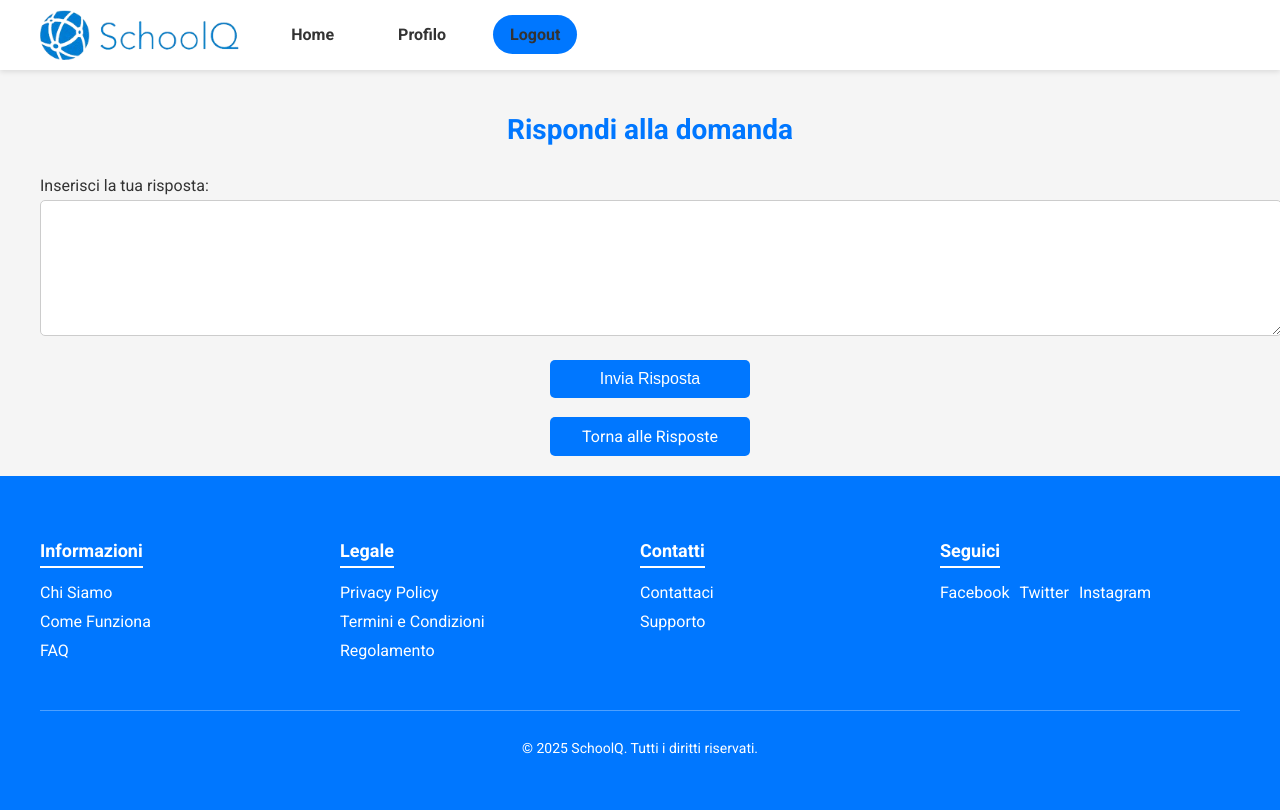
After one commit to Polettogamer/GEPROGETTO, a PHP site: page /php_front/nuova_risposta.php?id=2 in a window 1280 px wide. The commit adds this page. Run offline with PHP 8.4, Linux system fonts and the light colour scheme; the visitor is signed in with stand-in values (Sample User, id 1).

Commit message:
10.O8
CIAO

```diff
--- /dev/null
+++ b/PagWebSchoolQ/CSS/nuova_risposta.css
@@ -0,0 +1,288 @@
+/* Impostazioni di base */
+body {
+    margin: 0;
+    padding: 0;
+    font-family: 'Roboto', sans-serif;
+    background-color: #f5f5f5;
+  }
+
+  /* TOP NAVBAR: centrata e moderna */
+  .top-navbar {
+    position: fixed;
+    top: 0;
+    left: 0;
+    width: 100%;
+    background-color: #ffffff;
+    box-shadow: 0 2px 5px rgba(0,0,0,0.1);
+    z-index: 1100;
+    padding: 10px 0;
+  }
+
+  .nav-container {
+    max-width: 1200px;
+    margin: 0 auto;
+    display: flex;
+    align-items: center;
+    padding: 0 20px;
+  }
+
+  .nav-container .logo {
+    display: flex;
+    align-items: center;
+  }
+
+  .nav-container .logo img {
+    max-height: 50px;
+    margin-right: 20px;
+  }
+
+  .nav-links {
+    list-style: none;
+    display: flex;
+    margin: 0;
+    padding: 0;
+  }
+
+  .nav-links li {
+    margin: 0 15px;
+  }
+
+  .nav-links li a {
+    text-decoration: none;
+    color: #333;
+    font-size: 16px;
+    font-weight: 600;
+    padding: 8px 15px;
+    border: 2px solid transparent;
+    border-radius: 50px;
+    transition: all 0.3s ease;
+  }
+
+  .nav-links li a:hover {
+    background-color: #0077ff;
+    color: #fff;
+    border-color: #0077ff;
+  }
+
+  .button {
+    background-color: #0099ff;
+    color: white;
+    padding: 10px 20px;
+    border: none;
+    border-radius: 50px;
+    text-decoration: none;
+    font-weight: 600;
+    transition: all 0.3s ease;
+  }
+
+  .button:hover {
+    background-color: #0077ff;
+  }
+
+  .toggle-btn {
+    font-size: 24px;
+    background: none;
+    border: none;
+    color: #0077ff;
+    cursor: pointer;
+    margin-right: 20px;
+  }
+
+  /* SIDEBAR (MENU A TENDINA) */
+  .sidebar {
+    position: fixed;
+    top: 0;
+    left: -300px; /* inizialmente nascosto */
+    width: 300px;
+    height: 100%;
+    background-color: #0077ff;
+    color: white;
+    padding-top: 70px; /* spazio per la navbar */
+    transition: left 0.3s ease;
+    overflow-y: auto;
+    z-index: 1050;
+  }
+
+  .sidebar.active {
+    left: 0;
+  }
+
+  .sidebar h3 {
+    text-align: center;
+    font-size: 24px;
+    margin-bottom: 20px;
+  }
+
+  .sidebar ul {
+    list-style: none;
+    padding: 0;
+  }
+
+  .sidebar ul li {
+    padding: 15px 20px;
+    border-bottom: 1px solid rgba(255,255,255,0.2);
+  }
+
+  .sidebar ul li:hover {
+    background-color: rgba(255,255,255,0.1);
+  }
+
+  .sidebar ul li a {
+    text-decoration: none;
+    color: white;
+    font-size: 18px;
+    display: block;
+  }
+
+  /* MAIN CONTENT: area principale della pagina */
+  .main-content {
+    margin-top: 70px; /* spazio per la navbar */
+    padding: 20px;
+    transition: margin-left 0.3s ease;
+    margin-left: 20px; /* default quando il sidebar è chiuso */
+  }
+
+  .main-content.shifted {
+    margin-left: 320px; /* 300px sidebar + 20px margine */
+  }
+
+  /* STILI SPECIFICI PER LA PAGINA NUOVA_RISPOSTA */
+  .main-content h2 {
+    text-align: center;
+    margin-bottom: 30px;
+    font-size: 28px;
+    color: #0077ff;
+  }
+
+  .form-group {
+    margin-bottom: 20px;
+  }
+
+  .form-group label {
+    display: block;
+    font-size: 16px;
+    margin-bottom: 5px;
+    color: #333;
+  }
+
+  .form-group textarea {
+    width: 100%;
+    padding: 10px;
+    font-size: 16px;
+    border: 1px solid #ccc;
+    border-radius: 5px;
+    resize: vertical;
+  }
+
+  /* Bottone per inviare la risposta */
+  .main-content button[type="submit"] {
+    display: block;
+    width: 100%;
+    max-width: 200px;
+    margin: 0 auto;
+    padding: 10px 20px;
+    font-size: 16px;
+    color: #fff;
+    background-color: #0077ff;
+    border: none;
+    border-radius: 5px;
+    cursor: pointer;
+    transition: background-color 0.3s ease;
+  }
+
+  .main-content button[type="submit"]:hover {
+    background-color: #005bb5;
+  }
+
+  .button {
+    background-color: #0077ff;
+    color: white;
+    padding: 10px 20px;
+    border: none;
+    border-radius: 50px;
+    text-decoration: none;
+    font-weight: normal;  /* Cambiato da bold a normal */
+    font-family: 'Roboto', sans-serif; /* Assicura che il font sia lo stesso */
+    font-size: 16px; /* Imposta la stessa dimensione */
+    transition: all 0.3s ease;
+    cursor: pointer;
+    }
+
+    .button:hover {
+        background-color: #005bb5;
+    }
+
+  /* Messaggi di feedback */
+  .feedback {
+    color: red;
+    text-align: center;
+    margin-bottom: 20px;
+  }
+
+  /* FOOTER */
+  .footer {
+    background-color: #0077ff;
+    color: #fff;
+    padding: 40px 20px;
+    font-family: 'Roboto', sans-serif;
+  }
+
+  .footer-container {
+    max-width: 1200px;
+    margin: 0 auto;
+    display: flex;
+    flex-wrap: wrap;
+    justify-content: space-between;
+  }
+
+  .footer-section {
+    flex: 1;
+    min-width: 200px;
+    margin-bottom: 20px;
+  }
+
+  .footer-section h4 {
+    font-size: 18px;
+    margin-bottom: 15px;
+    border-bottom: 2px solid #fff;
+    display: inline-block;
+    padding-bottom: 5px;
+  }
+
+  .footer-section ul {
+    list-style: none;
+    padding: 0;
+    margin: 0;
+  }
+
+  .footer-section ul li {
+    margin-bottom: 10px;
+  }
+
+  .footer-section ul li a {
+    text-decoration: none;
+    color: #fff;
+    transition: color 0.3s ease;
+  }
+
+  .footer-section ul li a:hover {
+    color: #e0e0e0;
+  }
+
+  .footer-section.social ul {
+    display: flex;
+    gap: 10px;
+  }
+
+  .footer-section.social ul li {
+    margin-bottom: 0;
+  }
+
+  .footer-bottom {
+    width: 100%;
+    text-align: center;
+    border-top: 1px solid rgba(255, 255, 255, 0.3);
+    padding-top: 15px;
+    margin-top: 20px;
+    font-size: 14px;
+  }
--- /dev/null
+++ b/PagWebSchoolQ/php_front/nuova_risposta.php
@@ -0,0 +1,158 @@
+<?php
+// Avvio della sessione per gestire l'autenticazione dell'utente
+session_start();
+
+// Verifica che l'utente sia loggato. Se non lo è, reindirizza alla pagina di login.
+if (!isset($_SESSION['userID'])) {
+    header("Location: login.php");
+    exit;
+}
+
+// Recupera l'ID della domanda dalla query string (es. nuova_risposta.php?id=3)
+$iddomanda = isset($_GET['id']) ? intval($_GET['id']) : 0;
+if ($iddomanda <= 0) {
+    die("ID domanda non valido.");
+}
+
+// Variabile per mostrare messaggi di feedback all'utente
+$feedback = "";
+
+// Se il form viene inviato (metodo POST) allora si processa la risposta
+if ($_SERVER['REQUEST_METHOD'] == 'POST') {
+    // Recupera il testo della risposta e rimuove eventuali spazi superflui
+    $testoRisposta = trim($_POST['risposta']);
+
+    // Verifica che il testo della risposta non sia vuoto
+    if (empty($testoRisposta)) {
+        $feedback = "La risposta non può essere vuota.";
+    }
+    // Verifica che la risposta non superi i 1000 caratteri
+    elseif (strlen($testoRisposta) > 1000) {
+        $feedback = "La risposta non può contenere più di 1000 caratteri.";
+    } else {
+        // Dati per la connessione al database
+        $servername = "localhost";
+        $username = "root";
+        $password = "";
+        $dbname = "schoolq";
+
+        // Creazione della connessione al database
+        $conn = new mysqli($servername, $username, $password, $dbname);
+        if ($conn->connect_error) {
+            die("Connessione fallita: " . $conn->connect_error);
+        }
+        // Imposta la codifica dei caratteri per supportare UTF-8
+        $conn->set_charset("utf8mb4");
+
+        // Preparazione della query per inserire la nuova risposta.
+        // Si assume che la tabella "risposte" contenga i campi:
+        // questionID, userID, testoRisposta, dataPubbl, nLike.
+        $stmt = $conn->prepare("INSERT INTO risposte (questionID, userID, testoRisposta, dataPubbl, nLike) VALUES (?, ?, ?, NOW(), 0)");
+        $userID = $_SESSION['userID']; // Recupera l'ID dell'utente dalla sessione
+        $stmt->bind_param("iis", $iddomanda, $userID, $testoRisposta);
+
+        // Esegue l'inserimento nel database
+        if ($stmt->execute()) {
+            // Se l'inserimento ha avuto successo, reindirizza alla pagina delle risposte
+            header("Location: risposta.php?id=" . $iddomanda);
+            exit;
+        } else {
+            // In caso di errore, memorizza il messaggio di feedback
+            $feedback = "Errore durante l'invio della risposta: " . $stmt->error;
+        }
+        $stmt->close();
+        $conn->close();
+    }
+}
+?>
+<!DOCTYPE html>
+<html lang="it">
+<head>
+    <meta charset="UTF-8">
+    <title>Nuova Risposta</title>
+    <!-- Collegamento al file CSS specifico per la pagina nuova_risposta -->
+    <link rel="stylesheet" href="../CSS/nuova_risposta.css">
+    <link rel="icon" type="image/x-icon" href="../Immagini/faviconf.png">
+    <link href="https://fonts.googleapis.com/css2?family=Roboto:wght@400;700&display=swap" rel="stylesheet">
+</head>
+<body>
+    <!-- TOP NAVBAR -->
+    <header class="top-navbar">
+        <div class="nav-container">
+            <div class="logo">
+                <img src="../Immagini/mondo01.png" alt="SchoolQ Logo">
+            </div>
+            <ul class="nav-links">
+                <li><a href="dashboard.php">Home</a></li>
+                <li><a href="profilo.php">Profilo</a></li>
+                <li><a href="../index.html" class="button">Logout</a></li>
+            </ul>
+        </div>
+    </header>
+
+    <!-- CONTENUTO PRINCIPALE -->
+    <div class="main-content">
+        <h2>Rispondi alla domanda</h2>
+        <!-- Visualizza eventuali messaggi di feedback -->
+        <?php
+        if ($feedback != "") {
+            echo '<p class="feedback">' . htmlspecialchars($feedback) . '</p>';
+        }
+        ?>
+        <!-- Form per inviare la risposta -->
+        <form action="nuova_risposta.php?id=<?php echo $iddomanda; ?>" method="post">
+            <div class="form-group">
+                <label for="risposta">Inserisci la tua risposta:</label>
+                <textarea id="risposta" name="risposta" rows="6" required></textarea>
+            </div>
+            <button type="submit">Invia Risposta</button>
+        </form>
+        <br>
+        <!-- Link per tornare manualmente alla pagina delle risposte -->
+        <form action="risposta.php" method="GET">
+            <input type="hidden" name="id" value="<?php echo $iddomanda; ?>">
+            <button type="submit" class="button">Torna alle Risposte</button>
+        </form>
+    </div>
+
+    <!-- FOOTER -->
+    <footer class="footer">
+        <div class="footer-container">
+            <div class="footer-section">
+                <h4>Informazioni</h4>
+                <ul>
+                    <li><a href="chi-siamo.html">Chi Siamo</a></li>
+                    <li><a href="guida.html">Come Funziona</a></li>
+                    <li><a href="faq.html">FAQ</a></li>
+                </ul>
+            </div>
+            <div class="footer-section">
+                <h4>Legale</h4>
+                <ul>
+                    <li><a href="privacy.html">Privacy Policy</a></li>
+                    <li><a href="termini.html">Termini e Condizioni</a></li>
+                    <li><a href="regolamento.html">Regolamento</a></li>
+                </ul>
+            </div>
+            <div class="footer-section">
+                <h4>Contatti</h4>
+                <ul>
+                    <li><a href="contact.html">Contattaci</a></li>
+                    <li><a href="supporto.html">Supporto</a></li>
+                </ul>
+            </div>
+            <div class="footer-section social">
+                <h4>Seguici</h4>
+                <ul>
+                    <li><a href="https://facebook.com/tuoforum" target="_blank">Facebook</a></li>
+                    <li><a href="https://twitter.com/tuoforum" target="_blank">Twitter</a></li>
+                    <li><a href="https://instagram.com/tuoforum" target="_blank">Instagram</a></li>
+                </ul>
+            </div>
+            <div class="footer-bottom">
+                <p>&copy; 2025 SchoolQ. Tutti i diritti riservati.</p>
+            </div>
+        </div>
+    </footer>
+</body>
+</html>
--- a/PagWebSchoolQ/php_front/risposta.php
+++ b/PagWebSchoolQ/php_front/risposta.php
@@ -120,7 +120,7 @@
           echo   '</div>';
           echo   '<div class="question-body">';
           echo     '<p>' . nl2br(htmlspecialchars($row["QuestionText"])) . '</p>';
-          echo     '<a href="risposta.php?id=' . $iddomanda . '" class="response-button">Rispondi</a>';
+          echo     '<a href="nuova_risposta.php?id=' . $iddomanda . '" class="response-button">Rispondi</a>';
           echo   '</div>';
           echo   '<div class="question-footer">';
           echo     '<div class="question-stats">';
```
